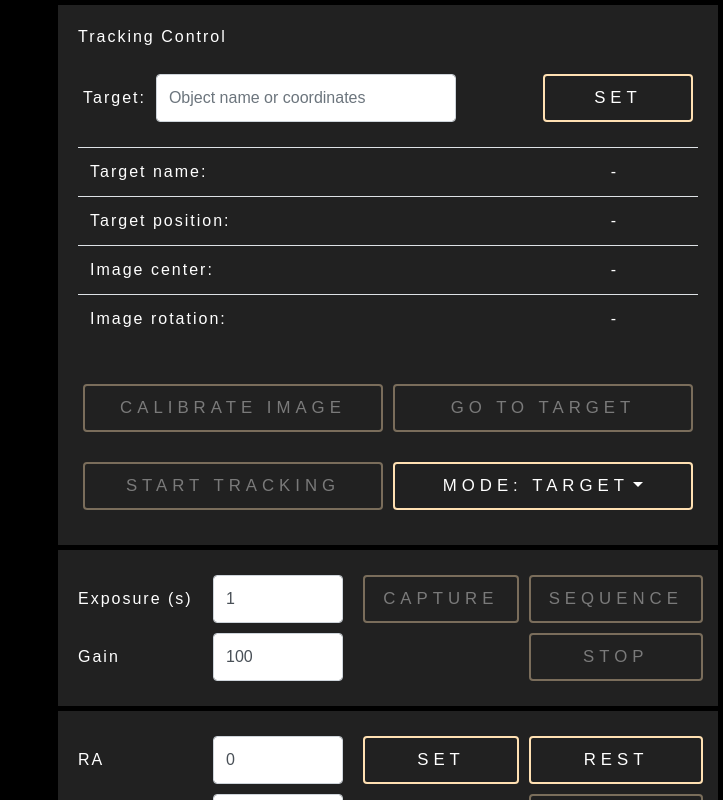
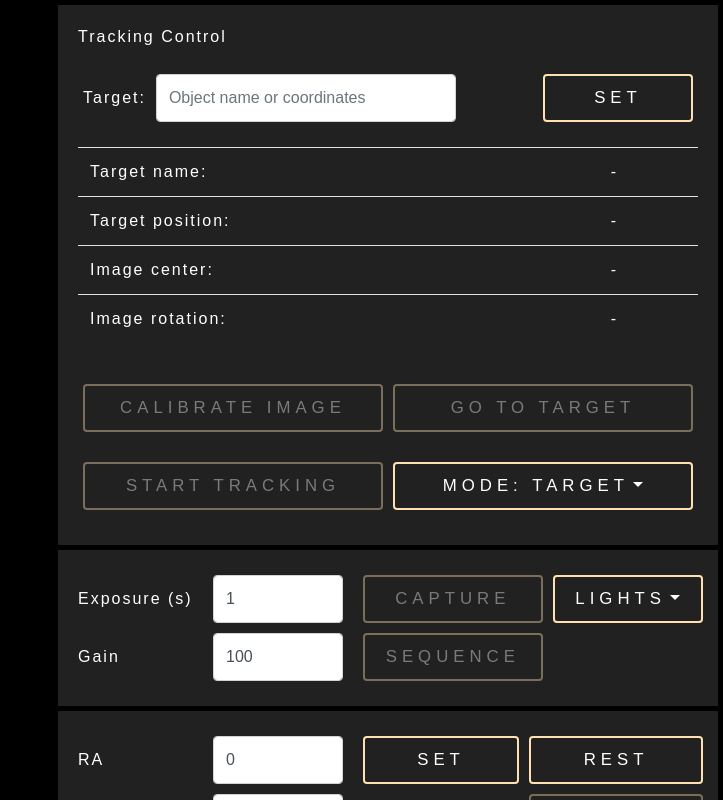
Before and after one commit to simonvoelcker/astrotools, a React (Create React App) app in the folder hti/client/: page / in a window 1280 px wide. Shown: the whole page, without its empty margins (557-1280 px from the left). Built offline with nearby package versions, Linux system fonts and the light colour scheme; no server answers.

Commit message:
Image type parameter

```diff
--- a/hti/client/src/components/panels/CaptureControl.js
+++ b/hti/client/src/components/panels/CaptureControl.js
@@ -2,6 +2,7 @@ import React, { Component } from 'react'
 import { AppConsumer, AppContext } from '../../context/AppContext'
 import StandardButton from '../panels/StandardButton'
 import { Input, Label } from 'reactstrap'
+import { UncontrolledDropdown, DropdownToggle, DropdownMenu, DropdownItem } from 'reactstrap';
 
 export default class CameraView extends Component {
   constructor (props) {
@@ -10,8 +11,8 @@ export default class CameraView extends Component {
     this.state = {
       exposure: 1,
       gain: 100,
-      pathPrefix: '',
-      capturing: false,
+      sequencing: false,
+      imageType: 'lights'
     }
   }
 
@@ -23,25 +24,18 @@ export default class CameraView extends Component {
     this.setState({gain: event.target.value})
   }
 
-  onChangePathPrefix (event) {
-    this.setState({pathPrefix: event.target.value})
-  }
-
   capture () {
-    this.setState({capturing: true})
-    this.context.mutations.capture(this.state.exposure, this.state.gain).then(() => {
-      this.setState({capturing: false})
-    })
+    this.context.mutations.capture(this.state.exposure, this.state.gain)
   }
 
   startSequence () {
-    this.setState({capturing: true})
-    this.context.mutations.startSequence(this.state.pathPrefix, this.state.exposure, this.state.gain)
+    this.setState({sequencing: true})
+    this.context.mutations.startSequence(this.state.imageType, this.state.exposure, this.state.gain)
   }
 
   stopSequence () {
     this.context.mutations.stopSequence().then(() => {
-      this.setState({capturing: false})
+      this.setState({sequencing: false})
     })
   }
 
@@ -70,16 +64,28 @@ export default class CameraView extends Component {
             </div>
             <div className='button-column'>
               <StandardButton id="capture"
-                      disabled={!store.initialized || this.state.capturing}
+                      disabled={!store.initialized || this.state.sequencing}
                       onClick={this.capture.bind(this)}>Capture</StandardButton>
+              { this.state.sequencing ?
+                <StandardButton id="stop-sequence"
+                        disabled={!store.initialized}
+                        onClick={this.stopSequence.bind(this)}>Stop</StandardButton>
+              :
+                <StandardButton id="start-sequence"
+                        disabled={!store.initialized}
+                        onClick={this.startSequence.bind(this)}>Sequence</StandardButton>
+              }
             </div>
             <div className='button-column'>
-              <StandardButton id="start-sequence"
-                      disabled={!store.initialized || this.state.capturing}
-                      onClick={this.startSequence.bind(this)}>Sequence</StandardButton>
-              <StandardButton id="stop-sequence"
-                      disabled={!store.initialized || !this.state.capturing}
-                      onClick={this.stopSequence.bind(this)}>Stop</StandardButton>
+              <UncontrolledDropdown>
+                <DropdownToggle caret>{this.state.imageType}</DropdownToggle>
+                <DropdownMenu>
+                  <DropdownItem onClick={() => {this.setState({imageType: 'lights'})}}>Lights</DropdownItem>
+                  <DropdownItem onClick={() => {this.setState({imageType: 'darks'})}}>Darks</DropdownItem>
+                  <DropdownItem onClick={() => {this.setState({imageType: 'flats'})}}>Flats</DropdownItem>
+                  <DropdownItem onClick={() => {this.setState({imageType: 'other'})}}>Other</DropdownItem>
+                </DropdownMenu>
+              </UncontrolledDropdown>
             </div>
           </div>
         )}
```
